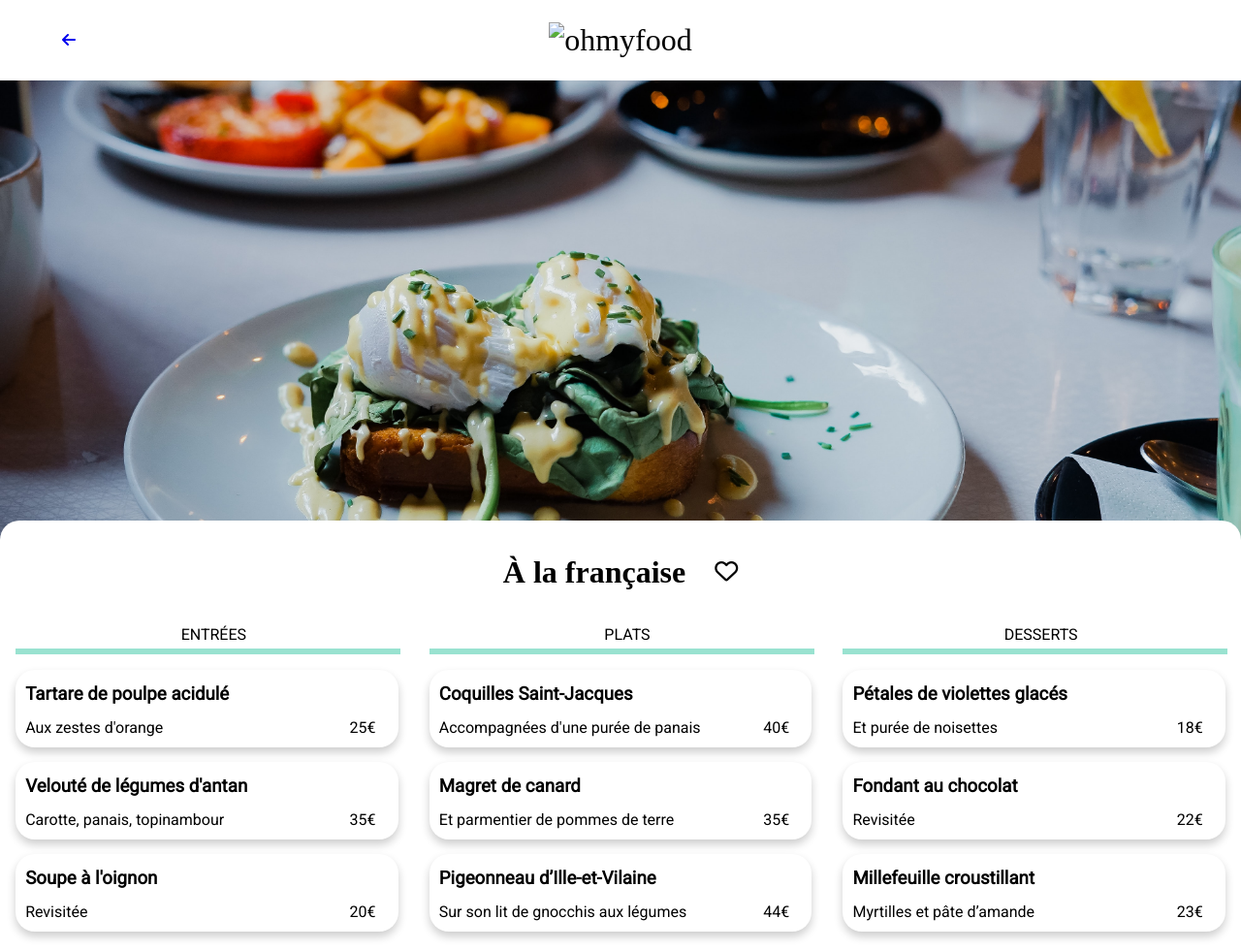
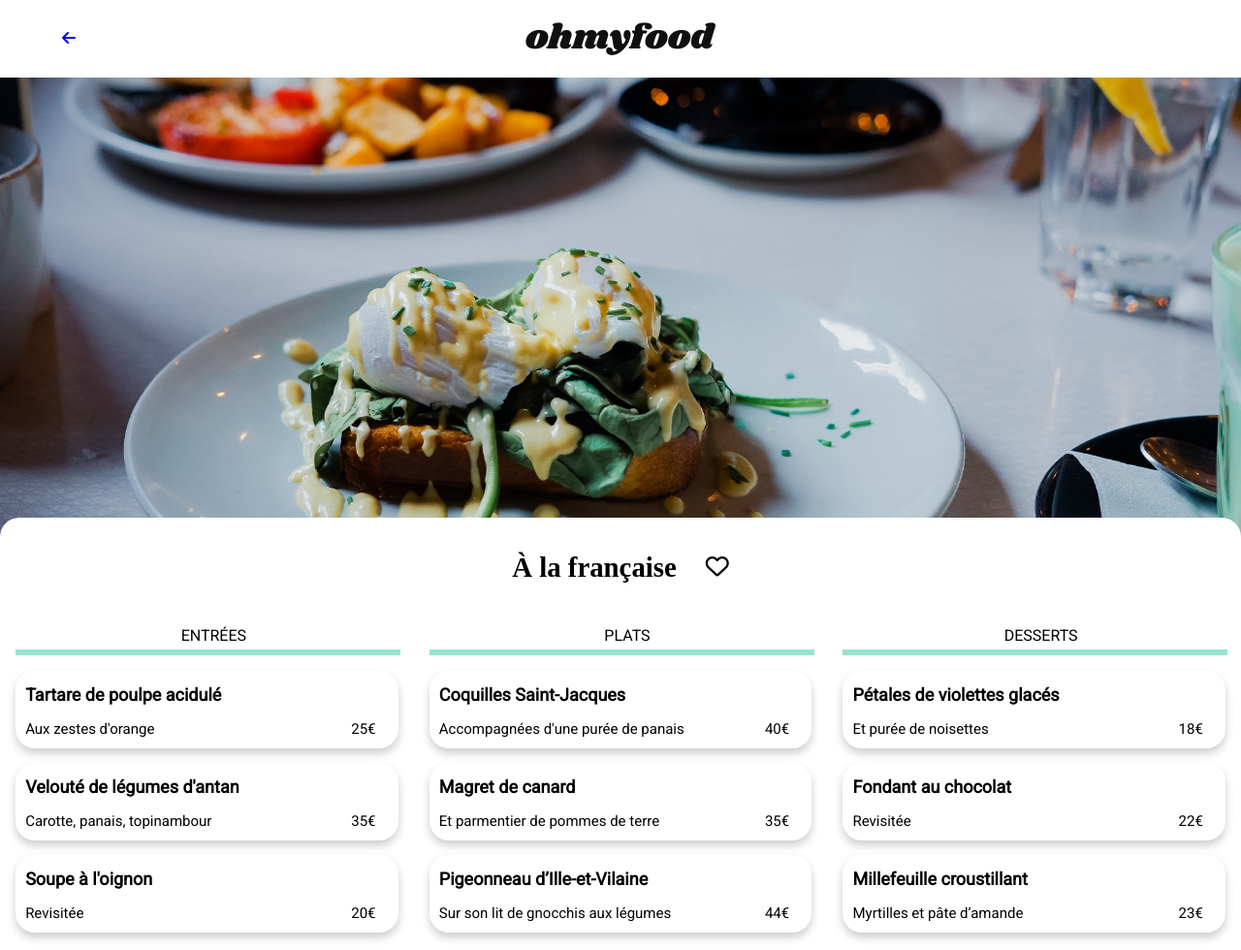
Before and after one commit to Darkjulius/BriceThibault_3_30082021, a plain HTML site: page menu/a-la-francaise.html in a window 1280 px wide. Shown: the top 980 px of the page at 97% size. Drawn offline with Linux system fonts and the light colour scheme; a web font is replaced by a local one.

Commit message:
20210916
Mise à jour des commentaires sur les fichiers commun.scss et index.scss.
Mise à jour du code de l'image (positionnement) Ohmyfood afin de réduire la taille.

```diff
--- a/asset/scss/layout/_commun.scss
+++ b/asset/scss/layout/_commun.scss
@@ -1,11 +1,12 @@
 body{
     font-family: $policy-text;
 }
+
 *{
     @include dim-pages;
 }
 
-//FOOTER de toutes les pages
+/*FOOTER de toutes les pages*/
 .footer{
     @media screen and (min-width: 375px){
      background-color: #353535;
@@ -13,19 +14,23 @@ body{
         .footer-infos{
             padding: 0px 20px 38px 20px;
         }
+
         .footer-title{
             font-family: $policy;
             font-weight: normal;
             padding: 27px 0;
         }
+
         .footer-menu li{
             list-style: none;
             padding-bottom: 9px;
         }
+
         .footer-menu li a {
             color: $color;
             text-decoration: none;
         }
+
         .footer-infos-icon-design{
             margin-right: 15px;
             display: inline-block;
@@ -41,14 +46,17 @@ body{
         .footer-title{
             text-align: $align;
         }
+
         .footer-menu{
             display: $display2;
             grid-template-columns: 1fr 1fr;
             grid-template-rows: 1fr 1fr;
         }
+
         .footer-menu li{
             padding-bottom: 0px;
         }
+
         .liste-1, .liste-2, .liste-3, .liste-4{
             display: $display;
             justify-content: center;
@@ -61,6 +69,7 @@ body{
         .footer-title{
             text-align: $align;
         }
+
         .footer-menu{
             display: $display;
             justify-content: space-around;
@@ -68,7 +77,7 @@ body{
     }
 }
 
-// HEADER des pages menus
+/*HEADER des pages menus*/
 .header{
     @media screen and (min-width: 375px){
         @include flexible;
@@ -78,13 +87,21 @@ body{
             position: absolute;
             left: 5%;
         }
+
         .header-logo{
             font-size: 2em;
+            display: $display;
+            justify-content: $align;
+        }
+
+        .logo{
+            width: 50%;
+            height: auto;
         }
     }
  }
 
-//IMAGE de la carte du menu
+/*IMAGE de la carte du menu*/
 .menu-image{
     @media screen and (min-width: 375px){
         img{
@@ -93,7 +110,7 @@ body{
     }
 }
 
-//MENU de la carte
+/*MENU de la carte*/
 .card{
     @media screen and (min-width: 375px){
         position: relative;
@@ -103,22 +120,28 @@ body{
         border-top-left-radius: 20px;
         border-top-right-radius: 20px;
     }
+
+    .card-title{
+        font-size: .9em;
+    }
+
     .card-title-icon{
         margin: 0 14px;
         padding-top: 35px;
         font-family: $policy;
-        padding-bottom: 36px;
         display: $display;
     }
 
     .card-icon{
         font-size: 1.5em;
         margin: auto 0px;
-        position: relative;
-        left: 20%;
+        position: absolute;
+        left: 84%;
+        top: 3%
     }
 
     .card-icon:active .heart-full{
+    /*Animation remplissage du coeur au clic + mixin*/
         @include heart-full($color-secondary, $color-primary);
     }
     @keyframes animation_heart {
@@ -133,7 +156,6 @@ body{
     .cards-menu{
         display: grid;
         grid-template-rows: repeat(3, 1fr);
-        align-items: $align;
     }
         &.cards-entrees{
             grid-area: entrees;
@@ -148,20 +170,26 @@ body{
     .cards-title{
         padding-bottom: 10px;
     }
+
     .cards-title h2{
         font-size: 1em;
         font-weight: 400;
         margin-left: 14px;
         padding-bottom: 5px;
     }
-    .cards-desserts, .cards-plats{
+
+    .cards-entrees, .cards-desserts, .cards-plats{
         margin-top: 44px;
     }
+
     .cards-entrees-title-trait{
+    /*Surlignement par un trait vert des mots Entrées, Plats et Desserts */
         @include trait-vert ($color-tertiary);
         margin-bottom: 6px
     }
+
     .card-items{
+    /*Apparition du menu progressivement + mixin + keyframes apparition*/
         @include menu;
         animation: apparition ease-in-out 1500ms backwards;
     }
@@ -178,37 +206,49 @@ body{
             opacity: 1;
         }
     }
+
     .card-name{
         grid-area: nom;
         padding: 10px 10px 0 10px;
+        font-size: 18px;
+    }
 
-    }
     .card-description{
         grid-area: description;
         padding: 10px 0px 10px 10px;
+        font-size: 15px;
+    }
 
-    }
     .card-name, .card-description{
+    /*Lors de l'apparition de l'icone check, ce qu'il écrase (mots) est remplacé par des points */
         @include ellipsis
     }
+
     .card-price{
         grid-area: prix;
         padding-right: 23px;
+        font-size: 15px;
     }
+
     .card-check{
+    /*Animation pour faire apparaitre le système de choix "Check" pour valider une entrée, un plat et un déssert*/
         grid-area: check;
         @include check($color-tertiary);
     }
+
     .card-items:hover .card-check{
         width: 73px;
     }
+
     .card-items:hover .icon-check{
         @include transition-check($color-tertiary);
         padding: 3px;
     }
+
     .icon-check{
         @include menu-check;
     }
+
     .button-command{
         display: flex;
         justify-content: center;
@@ -219,34 +259,39 @@ body{
         }
     }
 }
-
-@media screen and (min-width: 600px){
+@media screen and (min-width: 760px){
+    .menu-image img{
+        width: 100%;
+        height: 500px;
+        object-fit: cover;
+    }
 
     .card-title-icon{
         justify-content: center;
     }
+
     .card-icon{
         position: unset !important;
         padding-left: 30px;
     }
+
     .cards-menu{
         grid-template-rows: repeat(2, 1fr) !important;
         grid-template-columns: repeat(2, 1fr);
     }
+
     .cards-title h2{
         text-align: center;
     }
     .card .cards-entrees-title-trait{
-        width: 91% !important;
+        width: 95% !important;
     }
-    .card .cards-plats{
-        margin-top: 0;
-    }
+
     .command{
         margin-top: 45px !important;
     }
 }
-@media screen and (min-width: 960px){
+@media screen and (min-width: 1140px){
     .menu-image img{
         width: 100%;
         height: 500px;
@@ -257,15 +302,15 @@ body{
        display: $display !important;
        justify-content: space-around;
     }
-    .card .cards-desserts{
-        margin-top: 0;
-    }
+
     .cards-entrees, .cards-plats, .cards-desserts{
         width: 33%;
     }
+
     .card .cards-entrees-title-trait{
         width: 94% !important;
     }
+
     .command{
         margin-top: 50px !important;
     }
--- a/asset/scss/utils/_mixins.scss
+++ b/asset/scss/utils/_mixins.scss
@@ -27,13 +27,13 @@
     z-index: 15;
     animation: animation__spiner 1s 1s forwards;
 }
-//LOADING SPINNER - Animation Logo
+// LOADING SPINNER - Animation Logo
 @mixin loading-spinner-logo{
     font-size: 1.6rem;
     font-family: $policy;
     color: #000;
     position: absolute;
-    animation: anim_text 800ms infinite backwards;
+    animation: anim_text 800ms infinite;
 }
 //LOADING SPINNER - Ligne bleu-magenta (Couleur Primaire).
 @mixin color-primary{
@@ -174,7 +174,7 @@
     border-radius: 20px;
     box-shadow: 0 5px 10px rgb(0 0 0 / 20%);
     margin-bottom: 15px;
-    padding-left: 0 23px;
+    // padding: 0 23px;
     align-items: center;
 }
 
--- a/menu/a-la-francaise.html
+++ b/menu/a-la-francaise.html
@@ -18,7 +18,7 @@
                 </a>
             </div>
             <div class="header-logo">
-                <img src="img/ohmyfood.png" alt="ohmyfood">
+                <img class="logo" src="../img/ohmyfood.png" alt="ohmyfood">
             </div>
         </header>
 
```
Also changed, not shown: asset/scss/pages/_index.scss (+37 -14 lines), index.html (+12 -12 lines), menu/la-note-enchantee.html (+1 -1 lines), menu/la-palette-du-gout.html (+1 -1 lines), menu/le-delice-des-sens.html (+1 -1 lines), css/style.css, 1 other file.
